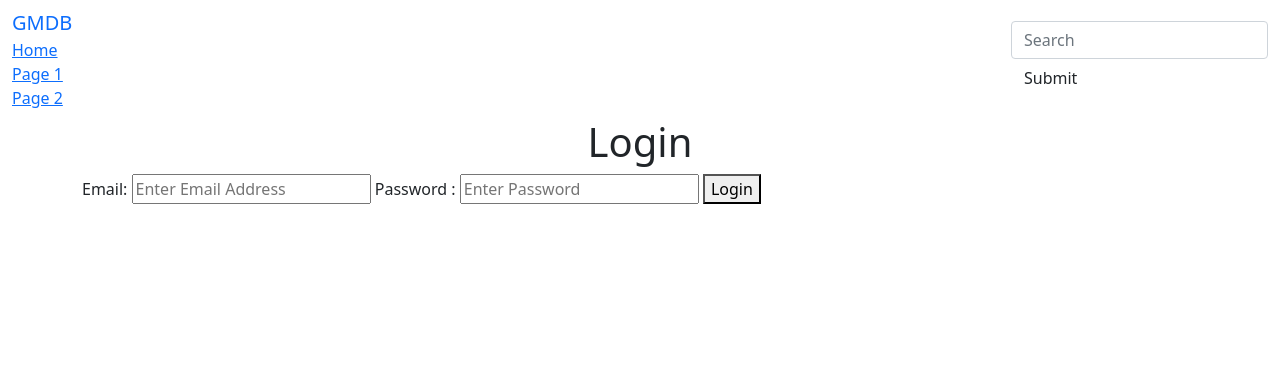
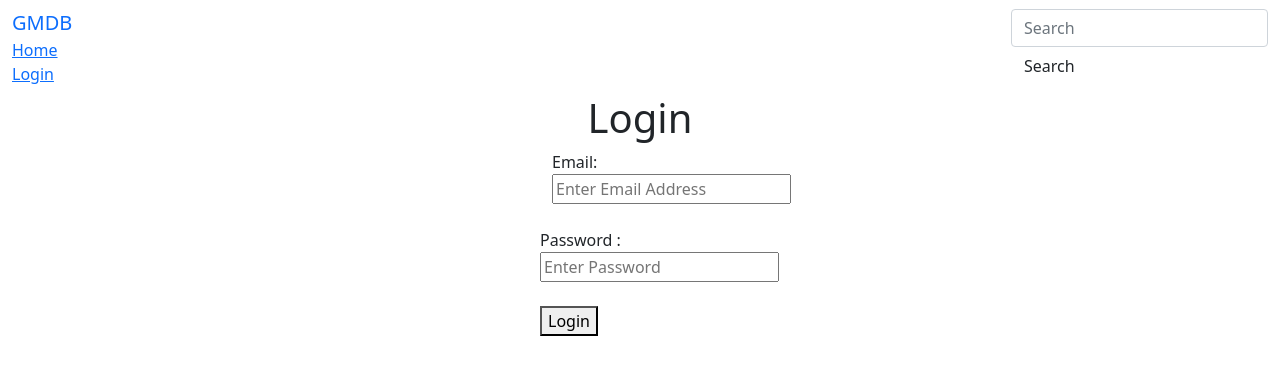
Before and after one commit to jbuch1964/USAF-html-checkpoint, a plain HTML site: page index.html in a window 1280 px wide. Drawn offline with nearby package versions, Linux system fonts and the light colour scheme.

Commit message:
Do not know how to correct menu bar or margin errors

```diff
--- a/index.html
+++ b/index.html
@@ -23,15 +23,15 @@
 
                     <ul class="nav navbar-nav">
                         <li class="active"><a href="#">Home</a></li>
-                    <li><a href="#">Page 1</a></li>
-                    <li><a href="#">Page 2</a></li>
+                        <li><a href="#">Login</a></li>
+
                     </ul>
                 </div>
             <form class="navbar-form navbar-left" action="/action_page.php">
                 <div class="form-group">
                     <input type="text" class="form-control" placeholder="Search">
 
-                    <button type="submit" class="btn btn-default">Submit</button>
+                    <button type="submit" class="btn btn-default">Search</button>
                 </div>
             </form>
             </div>
@@ -39,11 +39,17 @@
 
         <center> <h1>Login</h1> </center>
             <form>
-                <div class="container">
+                <div class="container" class="mx-auto" style="width: 200px;">
                     <label>Email: </label>
                     <input type="text" placeholder="Enter Email Address" name="username" required>
+                </div>
+                <br>
+                <div class="mx-auto" style="width: 200px;">
                     <label>Password : </label>
                     <input type="password" placeholder="Enter Password" name="password" required>
+                </div>
+                <br>
+                <div class="mx-auto" style="width: 200px;">
                     <button type="submit">Login</button>
 
                 </div>
```
Lines whose indentation alone changed are shown as unchanged.
